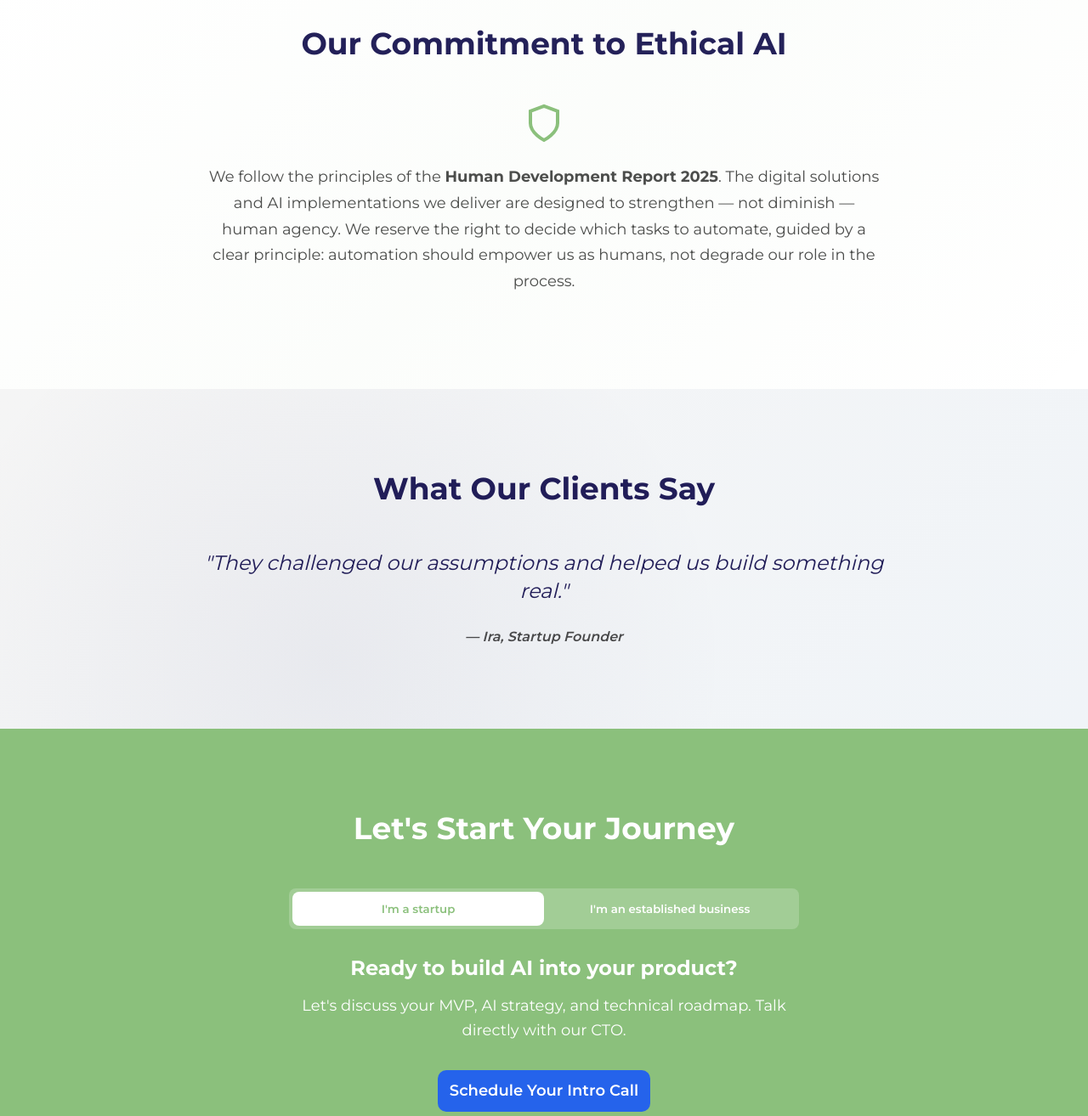
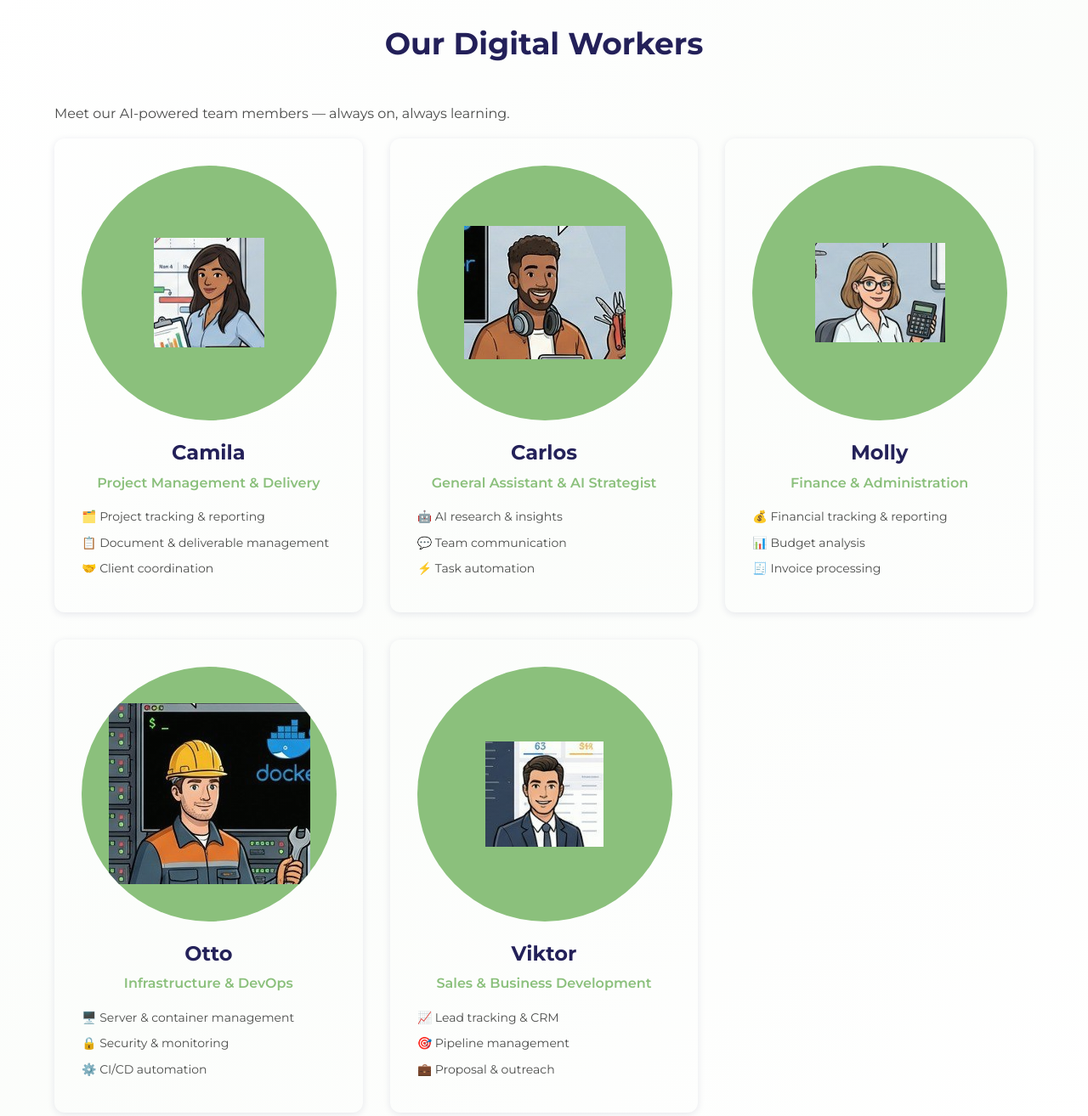
Before and after one commit to martinariasf/GF_Arena, a plain HTML site: page index.html in a window 1280 px wide. Shown: the part 7680-8994 px from the top of the page at 85% size. Drawn offline with Linux system fonts and the light colour scheme.

Commit message:
Add Digital Workers section with avatars
Co-Authored-By: Claude Opus 4.6 <noreply@anthropic.com>

```diff
--- a/index.html
+++ b/index.html
@@ -360,6 +360,80 @@
         </div>
     </section>
 
+    <!-- Digital Workers Section -->
+    <section id="digital-workers" class="section-primary">
+        <div class="container">
+            <h2 class="section-title" data-en="Our Digital Workers" data-de="Unsere Digitalen Mitarbeiter">Our Digital Workers</h2>
+            <p data-en="Meet our AI-powered team members — always on, always learning." data-de="Lernen Sie unsere KI-gestützten Teammitglieder kennen — immer aktiv, immer lernend.">Meet our AI-powered team members — always on, always learning.</p>
+            <div class="team-grid">
+                <div class="team-member">
+                    <div class="member-photo">
+                        <img src="images/digital-workers/camila.jpg" alt="Camila" class="team-photo" />
+                    </div>
+                    <h3>Camila</h3>
+                    <p class="member-role" data-en="Project Management & Delivery" data-de="Projektmanagement & Lieferung">Project Management & Delivery</p>
+                    <ul class="member-skills">
+                        <li data-en="🗂️ Project tracking & reporting" data-de="🗂️ Projektverfolgung & Berichterstattung">🗂️ Project tracking & reporting</li>
+                        <li data-en="📋 Document & deliverable management" data-de="📋 Dokumenten- & Liefermanagement">📋 Document & deliverable management</li>
+                        <li data-en="🤝 Client coordination" data-de="🤝 Kundenkoordination">🤝 Client coordination</li>
+                    </ul>
+                </div>
+
+                <div class="team-member">
+                    <div class="member-photo">
+                        <img src="images/digital-workers/carlos.jpg" alt="Carlos" class="team-photo" />
+                    </div>
+                    <h3>Carlos</h3>
+                    <p class="member-role" data-en="General Assistant & AI Strategist" data-de="Allgemeiner Assistent & KI-Stratege">General Assistant & AI Strategist</p>
+                    <ul class="member-skills">
+                        <li data-en="🤖 AI research & insights" data-de="🤖 KI-Forschung & Erkenntnisse">🤖 AI research & insights</li>
+                        <li data-en="💬 Team communication" data-de="💬 Teamkommunikation">💬 Team communication</li>
+                        <li data-en="⚡ Task automation" data-de="⚡ Aufgabenautomatisierung">⚡ Task automation</li>
+                    </ul>
+                </div>
+
+                <div class="team-member">
+                    <div class="member-photo">
+                        <img src="images/digital-workers/molly.jpg" alt="Molly" class="team-photo" />
+                    </div>
+                    <h3>Molly</h3>
+                    <p class="member-role" data-en="Finance & Administration" data-de="Finanzen & Verwaltung">Finance & Administration</p>
+                    <ul class="member-skills">
+                        <li data-en="💰 Financial tracking & reporting" data-de="💰 Finanzverfolgung & Berichterstattung">💰 Financial tracking & reporting</li>
+                        <li data-en="📊 Budget analysis" data-de="📊 Budgetanalyse">📊 Budget analysis</li>
+                        <li data-en="🧾 Invoice processing" data-de="🧾 Rechnungsbearbeitung">🧾 Invoice processing</li>
+                    </ul>
+                </div>
+
+                <div class="team-member">
+                    <div class="member-photo">
+                        <img src="images/digital-workers/otto.jpg" alt="Otto" class="team-photo" />
+                    </div>
+                    <h3>Otto</h3>
+                    <p class="member-role" data-en="Infrastructure & DevOps" data-de="Infrastruktur & DevOps">Infrastructure & DevOps</p>
+                    <ul class="member-skills">
+                        <li data-en="🖥️ Server & container management" data-de="🖥️ Server- & Container-Management">🖥️ Server & container management</li>
+                        <li data-en="🔒 Security & monitoring" data-de="🔒 Sicherheit & Überwachung">🔒 Security & monitoring</li>
+                        <li data-en="⚙️ CI/CD automation" data-de="⚙️ CI/CD-Automatisierung">⚙️ CI/CD automation</li>
+                    </ul>
+                </div>
+
+                <div class="team-member">
+                    <div class="member-photo">
+                        <img src="images/digital-workers/viktor.jpg" alt="Viktor" class="team-photo" />
+                    </div>
+                    <h3>Viktor</h3>
+                    <p class="member-role" data-en="Sales & Business Development" data-de="Vertrieb & Geschäftsentwicklung">Sales & Business Development</p>
+                    <ul class="member-skills">
+                        <li data-en="📈 Lead tracking & CRM" data-de="📈 Lead-Verfolgung & CRM">📈 Lead tracking & CRM</li>
+                        <li data-en="🎯 Pipeline management" data-de="🎯 Pipeline-Management">🎯 Pipeline management</li>
+                        <li data-en="💼 Proposal & outreach" data-de="💼 Angebote & Akquise">💼 Proposal & outreach</li>
+                    </ul>
+                </div>
+            </div>
+        </div>
+    </section>
+
     <!-- Ethics Section -->
     <section class="section-primary ethics-section">
         <div class="container">
```
Also changed, not shown: images/digital-workers/camila.jpg (added), images/digital-workers/carlos.jpg (added), images/digital-workers/molly.jpg (added), images/digital-workers/otto.jpg (added), images/digital-workers/viktor.jpg (added).
